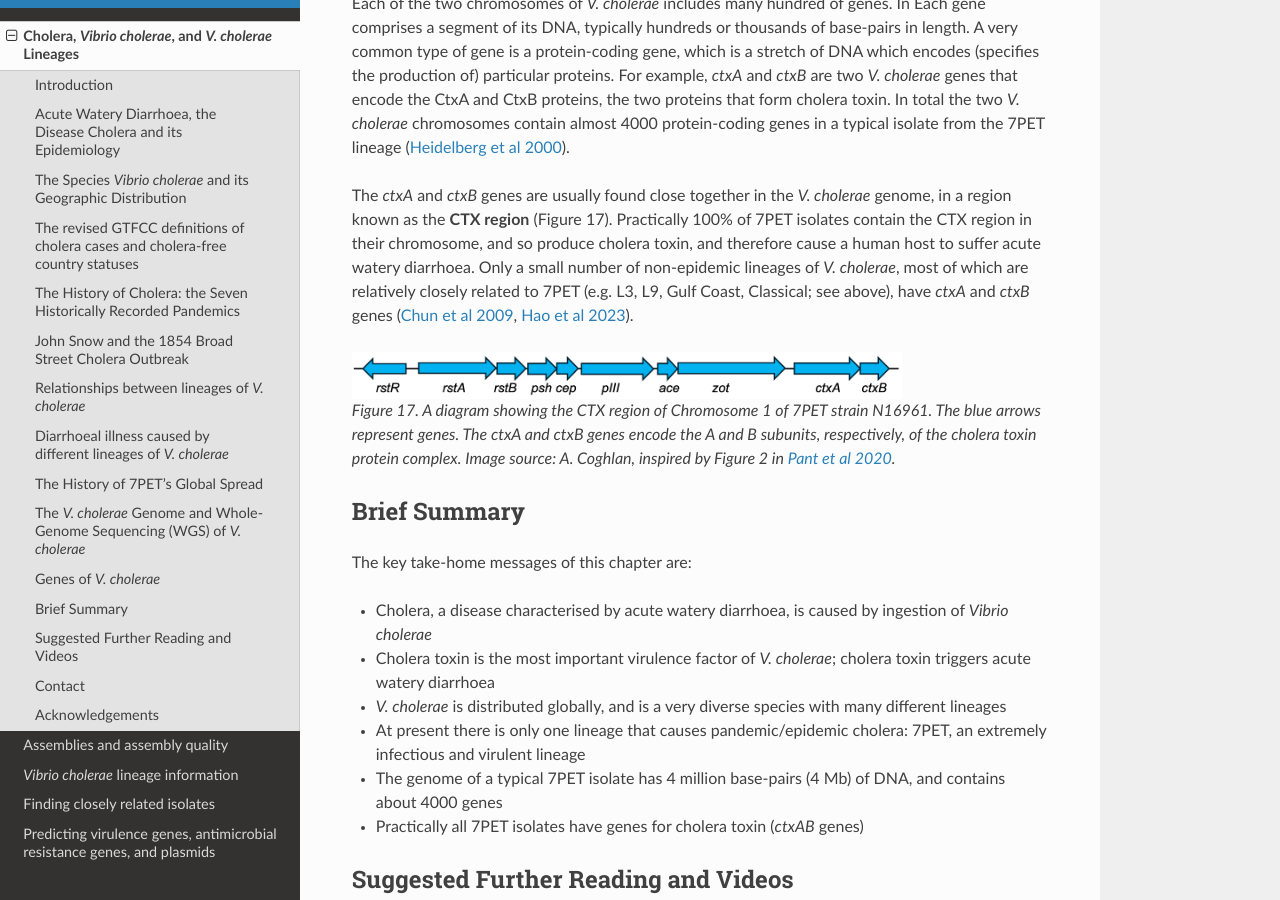
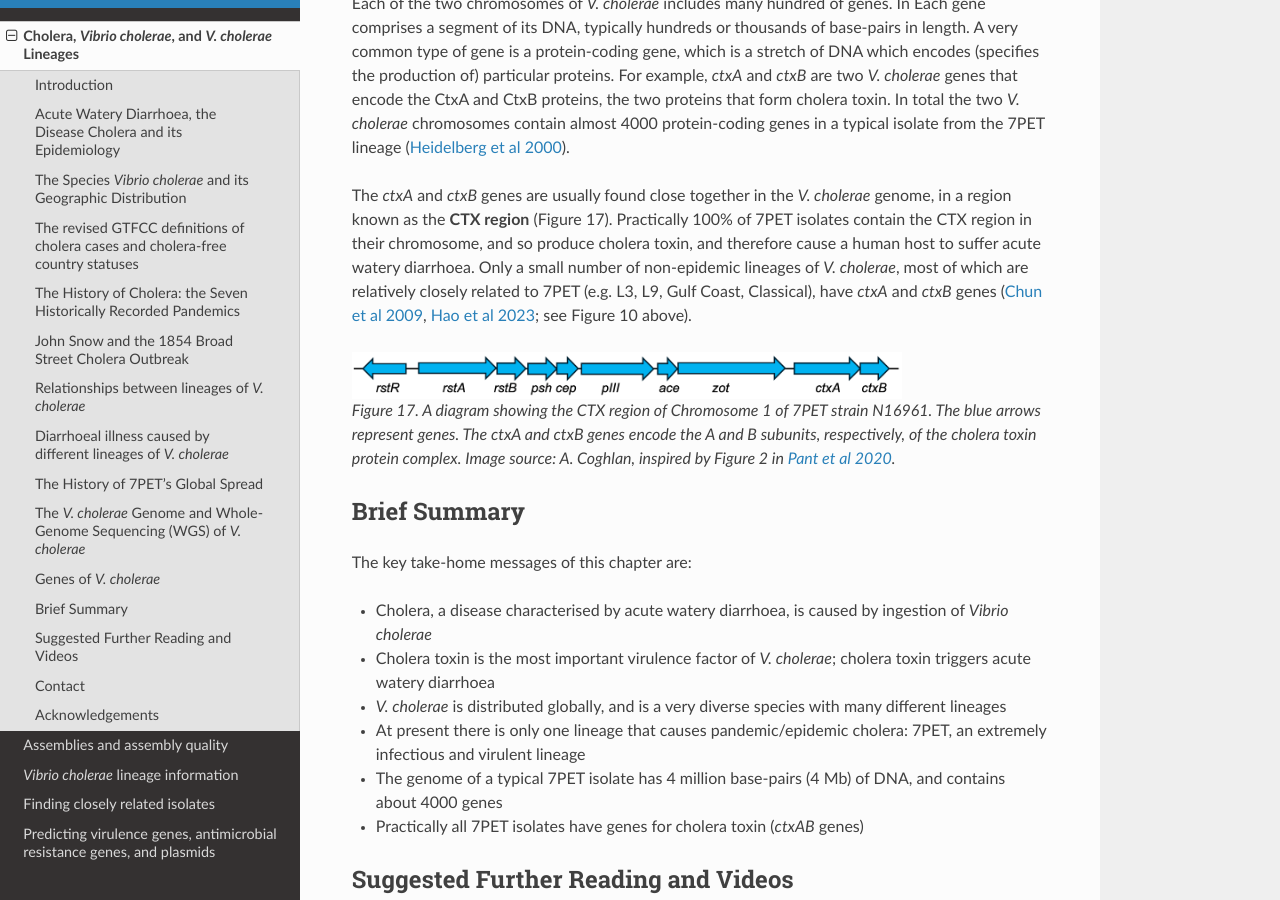
Before and after one commit to avrilcoghlan/cholerabook, a Sphinx documentation site: the page built from docs/source/vibriogenomes.rst, in a window 1280 px wide and 900 px high, scrolled down 15138 px. Built offline with Sphinx 7.4.7 and the Read the Docs theme 2.0.0, drawn with Linux system fonts in a browser that asks for light colours; some of the changed text lies outside the part shown.

Commit message:
Update vibriogenomes.rst

```diff
--- a/docs/source/vibriogenomes.rst
+++ b/docs/source/vibriogenomes.rst
@@ -294,7 +294,7 @@
 However, compared cholera outbreaks/epidemics caused by 7PET, outbreaks of L3b/L9 and other non-epidemic
 *V. cholerae* lineages are far smaller and in general cause relatively milder diarrhoeal illness (`Glenn Morris 1990`_, `Glenn Morris 2003`_).
 In contrast, the cholera epidemic in Yemen that began in 2016 (and is still continuing) has included
-approximately million suspected cholera cases and appproximately 4000 deaths from 2016-2020 (`WHO 2020`_).
+approximately million suspected cholera cases and appproximately 4000 deaths from 2016-2020 (`WHO 2020`_; Figure 12).
 
 .. _Glenn Morris 1990: https://pubmed.ncbi.nlm.nih.gov/2286218/
 
@@ -427,8 +427,8 @@
 The *ctxA* and *ctxB* genes are usually found close together in the *V. cholerae* genome, in a region known as the **CTX region** (Figure 17).
 Practically 100% of 7PET isolates contain the CTX region in their chromosome, and so produce cholera toxin, and therefore cause a human
 host to suffer acute watery diarrhoea. Only a small number of non-epidemic lineages of *V. cholerae*, most
-of which are relatively closely related to 7PET (e.g. L3, L9, Gulf Coast, Classical; see above), have *ctxA* and *ctxB* genes (`Chun et al 2009`_,
-`Hao et al 2023`_).
+of which are relatively closely related to 7PET (e.g. L3, L9, Gulf Coast, Classical), have *ctxA* and *ctxB* genes (`Chun et al 2009`_,
+`Hao et al 2023`_; see Figure 10 above).
 
 .. _Heidelberg et al 2000: https://pubmed.ncbi.nlm.nih.gov/10952301/
 
```
Also changed, not shown: other parts of docs/source/vibriogenomes.rst (+1 -1 lines).
